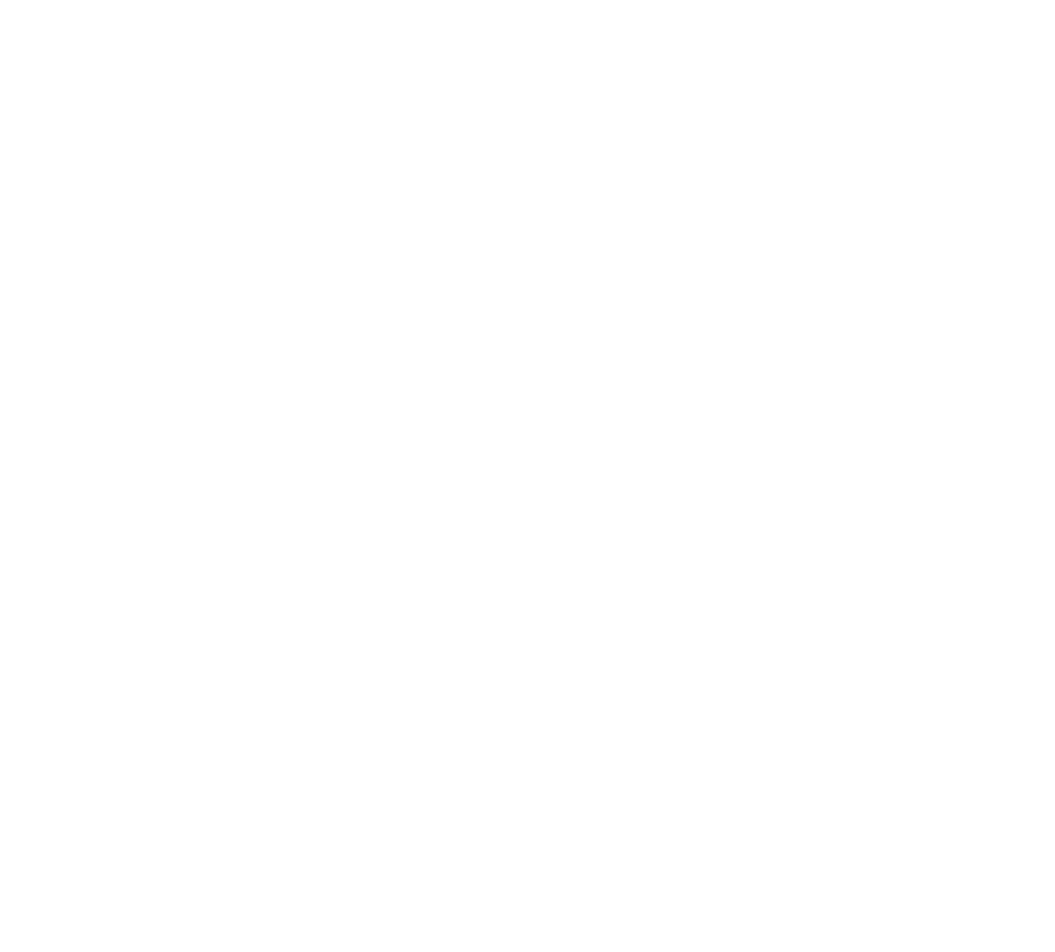
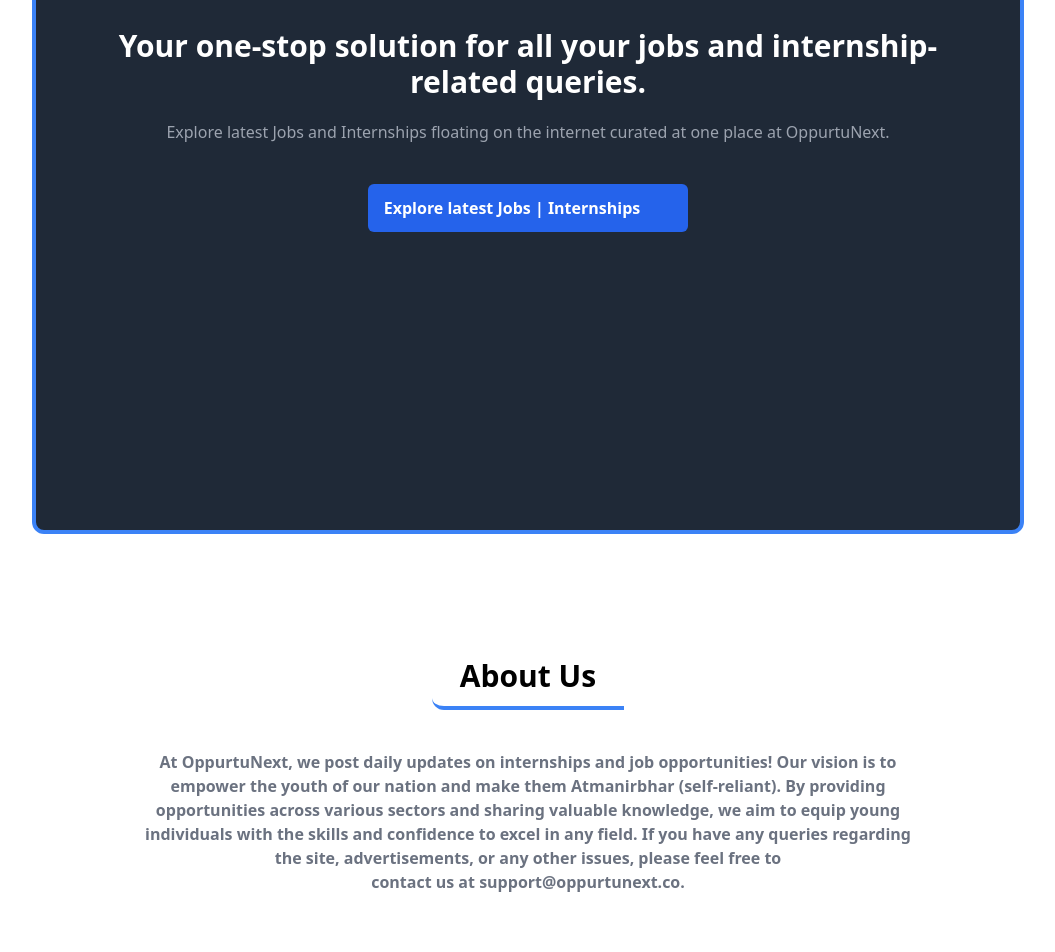
Before and after one commit to abhissh11/OpportuNext, a React (Create React App) app: page / in a window 1280 px wide. Shown: the part 360-1312 px from the top of the page, without its empty margins (112-1167 px from the left). Before the commit the page ends 800 px from the top, so only its background shows below. Built offline with nearby package versions, Linux system fonts and the light colour scheme.

Commit message:
Implemented HomePage

```diff
--- /dev/null
+++ b/src/components/About.js
@@ -0,0 +1,23 @@
+import React from "react";
+
+export default function About() {
+  return (
+    <div className="md:mx-36 py-28 text-center  mx-3">
+      <div className="flex flex-col justify-center items-center gap-10">
+        <h1 className=" text-3xl font-bold w-fit px-7 py-3 border-b-4 border-blue-500 rounded-bl-xl">
+          About Us
+        </h1>
+        <p className="text-gray-500 text-md font-semibold px-16 md:px-28">
+          At OppurtuNext, we post daily updates on internships and job
+          opportunities! Our vision is to empower the youth of our nation and
+          make them Atmanirbhar (self-reliant). By providing opportunities
+          across various sectors and sharing valuable knowledge, we aim to equip
+          young individuals with the skills and confidence to excel in any
+          field. If you have any queries regarding the site, advertisements, or
+          any other issues, please feel free to <br /> contact us at{" "}
+          <span className="font-bold">support@oppurtunext.co.</span>
+        </p>
+      </div>
+    </div>
+  );
+}
--- /dev/null
+++ b/src/components/Hero.js
@@ -0,0 +1,30 @@
+import { ChevronsRight } from "lucide-react";
+import React from "react";
+import { Link } from "react-router-dom";
+
+export default function Hero() {
+  return (
+    <div className="md:mx-36 mx-3 rounded-xl border-4 border-blue-500 text-white bg-gray-800">
+      <div className="px-10 flex flex-col gap-10 justify-center items-center min-h-screen">
+        <div className="flex flex-col gap-5">
+          <h1 className="text-3xl font-bold text-center">
+            Your one-stop solution for all your jobs and internship-related
+            queries.
+          </h1>
+          <p className="text-gray-400 text-center">
+            Explore latest Jobs and Internships floating on the internet curated
+            at one place at OppurtuNext.
+          </p>
+        </div>
+        <Link to="/jobs">
+          <button className="group px-4 py-3 bg-blue-600 rounded-md text-md text-center flex items-center font-semibold hover:bg-black">
+            Explore latest Jobs | Internships{" "}
+            <span className="pl-2 scale-0 opacity-0 group-hover:opacity-100 transform group-hover:scale-125 transition duration-300 ease-in-out">
+              <ChevronsRight />
+            </span>
+          </button>
+        </Link>
+      </div>
+    </div>
+  );
+}
--- a/src/pages/HomePage.js
+++ b/src/pages/HomePage.js
@@ -1,12 +1,11 @@
-import React from "react";
+import About from "../components/About";
+import Hero from "../components/Hero";
 
 export default function HomePage() {
   return (
-    <div className="mx-36">
-      <h1>
-        Explore latest Jobs and Internships floating on the internet curated at
-        on place.
-      </h1>
+    <div>
+      <Hero />
+      <About />
     </div>
   );
 }
```
